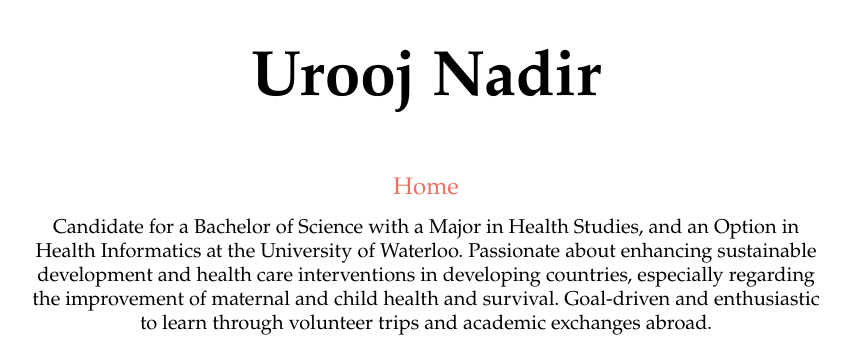
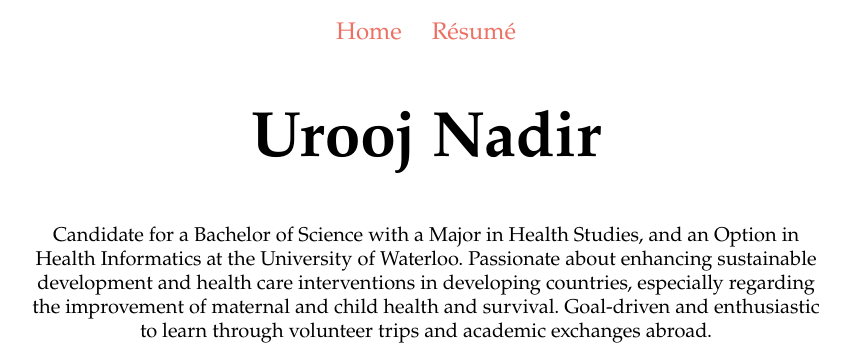
Before and after one commit to unadir10/unadir10.github.io, a plain HTML site: page index.html in a window 1280 px wide. Shown: the top 345 px of the page, without its empty margins (214-1064 px from the left). Drawn offline with Linux system fonts and the light colour scheme.

Commit message:
Add link to resume

```diff
--- a/index.html
+++ b/index.html
@@ -1,8 +1,7 @@
 <!DOCTYPE html>
 <html>
 <head>
-  <h1 class="home-title">Urooj Nadir</h1>
-<!-- <img src="C:\Users\uroojnadir\Desktop\IMG_5196.gif" style="width:1028px;height:800px;"> -->
+  <meta charset="utf-8">
   <title>Urooj Nadir</title>
   <link rel="stylesheet" href="styles.css">
   <link rel="stylesheet" href="https://maxcdn.bootstrapcdn.com/font-awesome/4.3.0/css/font-awesome.min.css">
@@ -10,7 +9,10 @@
 <body>
   <ul class="horizontal-list navigation">
     <li><a href="index.html">Home</a></li>
+    <li><a href="resume.html">Résumé</a></li>
   </ul>
+
+  <h1 class="home-title">Urooj Nadir</h1>
 
   <p class="bio">Candidate for a Bachelor of Science with a Major in Health Studies, and an Option in Health Informatics at the University of Waterloo. Passionate about enhancing sustainable development and health care interventions in developing countries, especially regarding the improvement of maternal and child health and survival. Goal-driven and enthusiastic to learn through volunteer trips and academic exchanges abroad.</p>
   <br>
```
